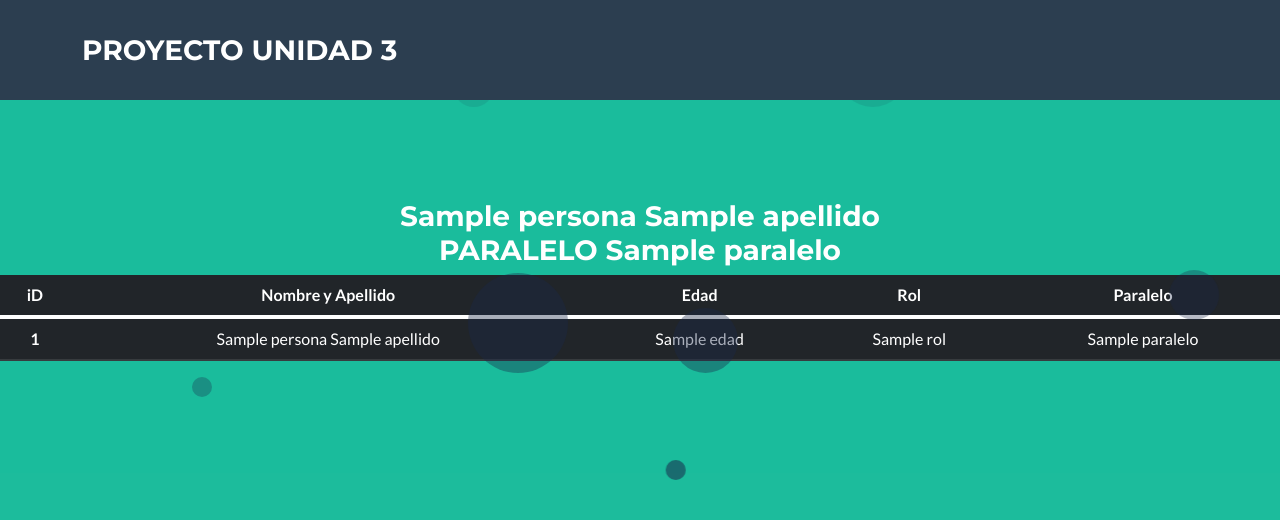
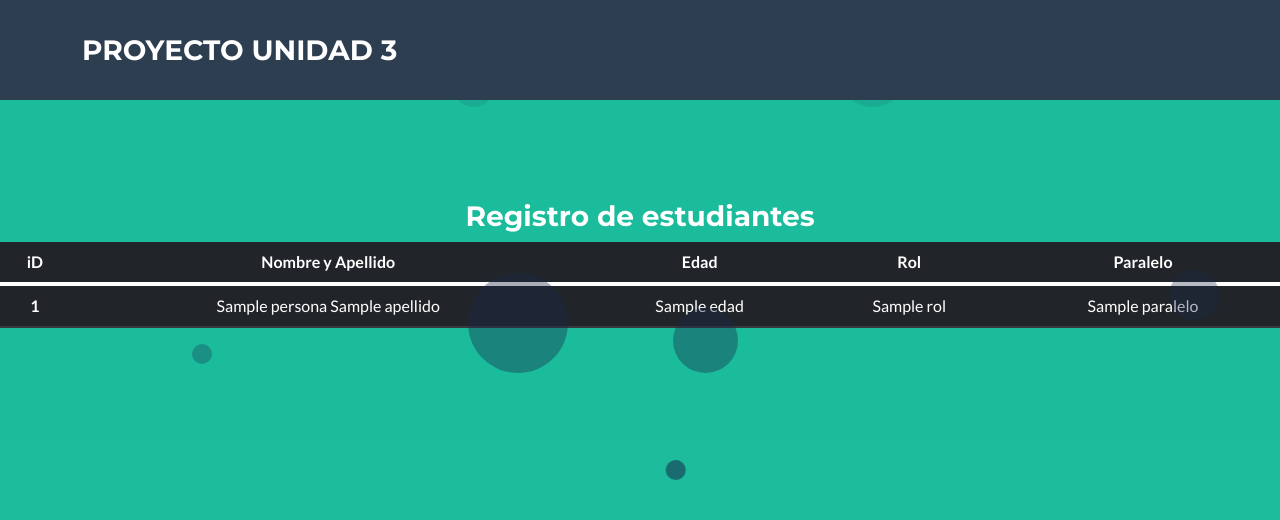
Before and after one commit to stevss9/V3, a Flask app: page /ensatis in a window 1280 px wide. Shown: the top 520 px of the page. Run offline with Flask 2, Linux system fonts and the light colour scheme; a database or web service that is not in the repository returns one stand-in record (values such as "Sample title"); some libraries are stand-ins or nearby versions.

Commit message:
comiit registro e

```diff
--- a/App.py
+++ b/App.py
@@ -174,7 +174,7 @@ def interfacedocente():
      -----------
      devuelve la subpage interfaz docente que se encuetra en la carpeta template y la busqueda de sólo docentes de paralelo z
     """
-    personasReceived = personas.find({"Rol": "Docente", "Paralelo": "Z"})
+    personasReceived = personas.find({"Rol": "Docente", "Paralelo": "A"})
     return render_template('interfacedocente.html', personas = personasReceived)
 
 
@@ -221,7 +221,7 @@ def ensatis():
      estudiantes sólo paralelo a y paralelo a
     """
     personasReceived = personas.find({"Rol": "Docente", "Paralelo": "A"})
-    estudiantesReceived = personas.find({"Rol": "Estudiante", "Paralelo": "A"})
+    estudiantesReceived = personas.find({"Rol": "Estudiante"})
     paraleloReceived =personas.find({"Paralelo": "A"})
     return render_template('ensatis.html',  paralelo = paraleloReceived, estudiantes =estudiantesReceived, personas = personasReceived)
 
--- a/templates/ensatis.html
+++ b/templates/ensatis.html
@@ -54,10 +54,7 @@
             </thead>
             <tbody>
                 <h3>
-                    {% for personas in personas %}
-                    {{personas.Nombre}} {{personas.Apellido}} <br>
-                    PARALELO {{personas.Paralelo}}
-                    {% endfor %}
+                   Registro de estudiantes
                 </h3>
                 {% for estudiantes in estudiantes %}
               <tr>
```
